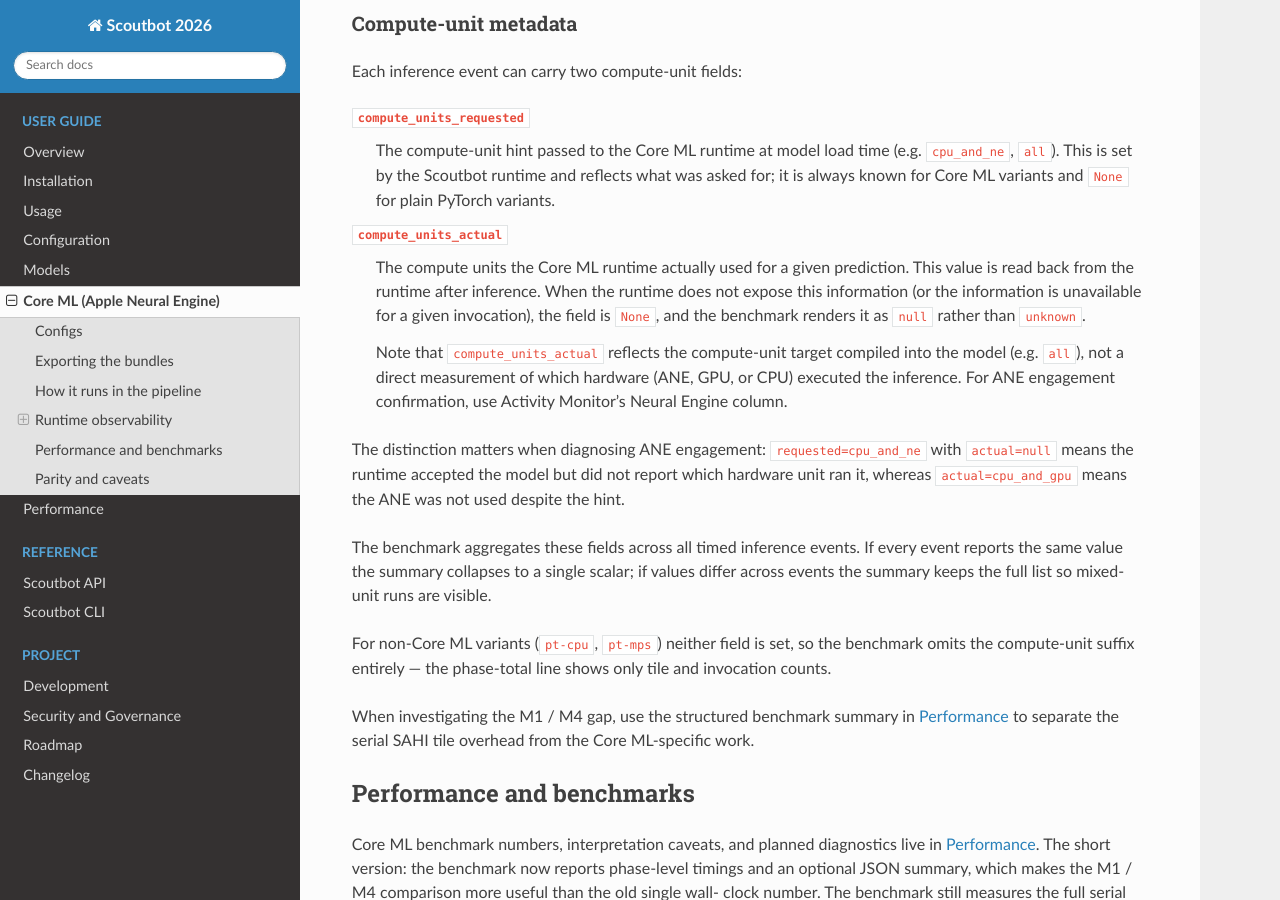
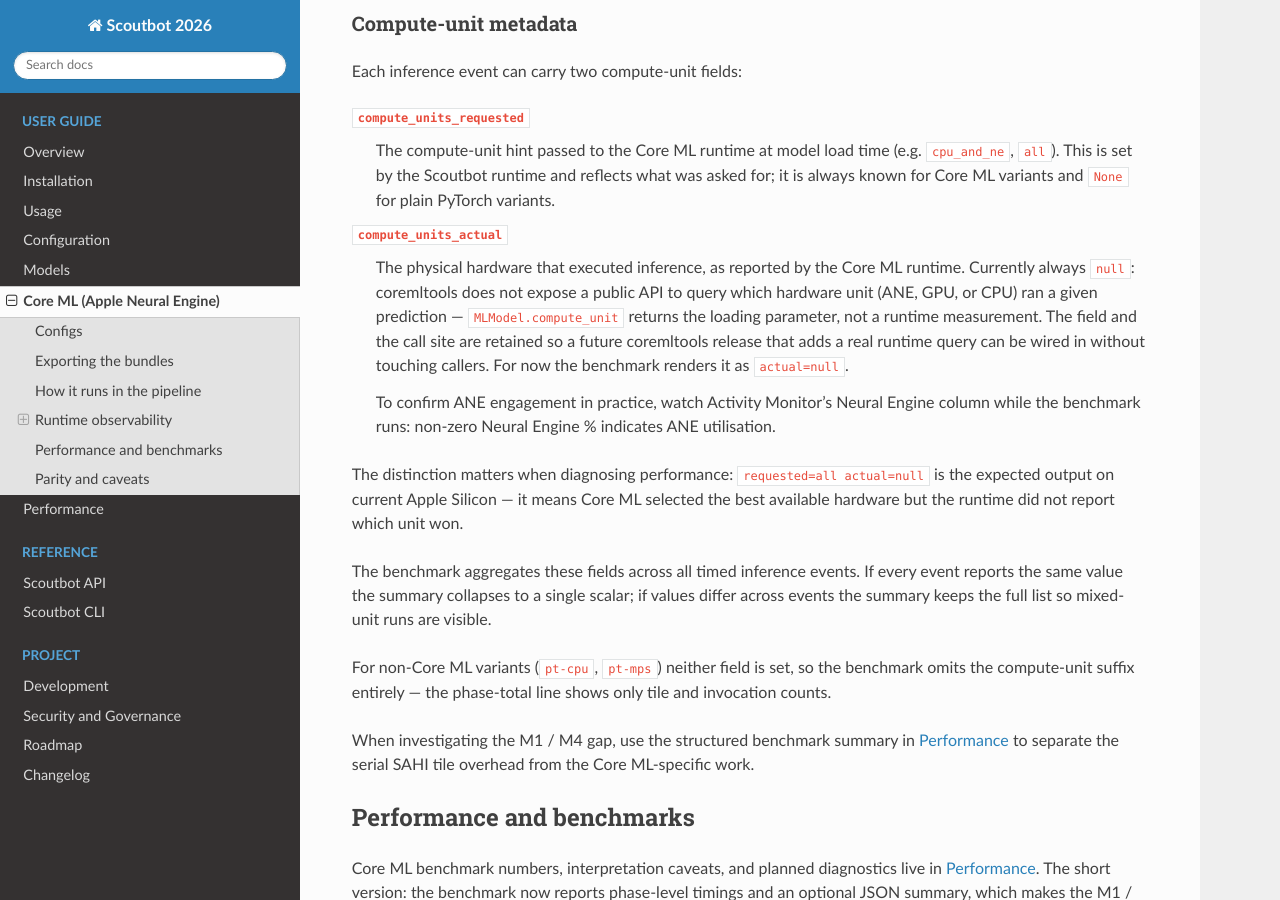
Before and after one commit to SurveyTools/scoutbot-two, a Sphinx documentation site: the page built from docs/coreml.rst, in a window 1280 px wide and 900 px high, scrolled down 2348 px. Built offline with Sphinx 7.4.7 and the Read the Docs theme 3.1.0, drawn with Linux system fonts in a browser that asks for light colours; formulas are drawn with MathJax 3.

Commit message:
Fix _resolve_compute_units_actual always returns None; update docs.

```diff
--- a/docs/coreml.rst
+++ b/docs/coreml.rst
@@ -106,18 +106,19 @@ Each inference event can carry two compute-unit fields:
    for; it is always known for Core ML variants and ``None`` for plain PyTorch variants.
 
 ``compute_units_actual``
-   The compute units the Core ML runtime actually used for a given prediction. This value is
-   read back from the runtime after inference. When the runtime does not expose this
-   information (or the information is unavailable for a given invocation), the field is
-   ``None``, and the benchmark renders it as ``null`` rather than ``unknown``.
+   The physical hardware that executed inference, as reported by the Core ML runtime.
+   Currently always ``null``: coremltools does not expose a public API to query which
+   hardware unit (ANE, GPU, or CPU) ran a given prediction — ``MLModel.compute_unit``
+   returns the loading parameter, not a runtime measurement. The field and the call site
+   are retained so a future coremltools release that adds a real runtime query can be
+   wired in without touching callers. For now the benchmark renders it as ``actual=null``.
 
-   Note that ``compute_units_actual`` reflects the compute-unit target compiled into the model
-   (e.g. ``all``), not a direct measurement of which hardware (ANE, GPU, or CPU) executed the
-   inference. For ANE engagement confirmation, use Activity Monitor's Neural Engine column.
+   To confirm ANE engagement in practice, watch Activity Monitor's Neural Engine column
+   while the benchmark runs: non-zero Neural Engine % indicates ANE utilisation.
 
-The distinction matters when diagnosing ANE engagement: ``requested=cpu_and_ne`` with
-``actual=null`` means the runtime accepted the model but did not report which hardware unit
-ran it, whereas ``actual=cpu_and_gpu`` means the ANE was not used despite the hint.
+The distinction matters when diagnosing performance: ``requested=all actual=null`` is the
+expected output on current Apple Silicon — it means Core ML selected the best available
+hardware but the runtime did not report which unit won.
 
 The benchmark aggregates these fields across all timed inference events. If every event
 reports the same value the summary collapses to a single scalar; if values differ across
```
Also changed, not shown: 1 other file.
